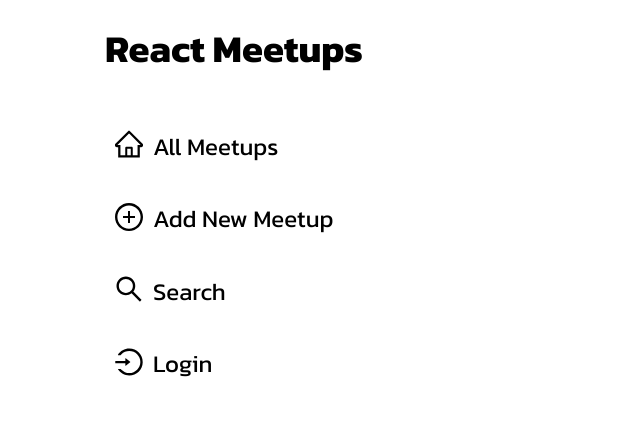
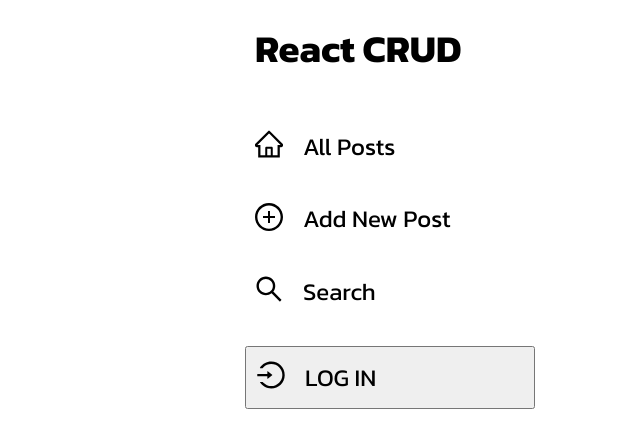
Before and after one commit to saanglee/nextjs-crud, a Next.js app: page / in a window 1280 px wide. Shown: the top 448 px of the page, without its empty margins (75-715 px from the left). Built offline with nearby package versions, Linux system fonts and the light colour scheme; no server answers; the database is empty.

Commit message:
feat: 프로필 및 로그인, 로그아웃 확인 버튼 추가

```diff
--- a/src/components/layout/MainNavigation.module.scss
+++ b/src/components/layout/MainNavigation.module.scss
@@ -1,5 +1,6 @@
 @use 'styles/mixins/responsive';
 @use 'styles/constants/colors';
+@use 'styles/constants/sizes';
 
 .main-nav {
   $self: #{&};
@@ -12,19 +13,18 @@
 
   @include responsive.between(772px, 1264px) {
     & {
-      position: static;
       width: 110px;
-      height: 100%;
+      height: 100vh;
       flex-direction: column;
     }
   }
 
   @include responsive.after(1265px) {
     & {
-      position: static;
-      width: 300px;
-      height: 100%;
+      width: 310px;
+      height: 100vh;
       flex-direction: column;
+      padding-right: 20px;
     }
   }
   :global {
@@ -76,7 +76,6 @@
       justify-content: center;
       @include responsive.between(772px, 1264px) {
         & {
-          padding: 10px;
           flex-direction: column;
           align-items: center;
           padding: 16px 0;
@@ -91,7 +90,6 @@
         }
         span {
           display: inline-block;
-          padding-left: 10px;
         }
       }
     }
@@ -100,6 +98,29 @@
       display: none;
       @include responsive.between(772px, 1264px) {
         display: none;
+      }
+    }
+
+    #{$self}__profile {
+      display: none;
+      position: absolute;
+      bottom: 0;
+      padding: 22px 10px;
+      // border: sizes.$BORDER;
+
+      @include responsive.between(772px, 1264px) {
+        & {
+          display: block;
+        }
+        .profile__span {
+          display: none;
+        }
+      }
+
+      @include responsive.after(1265px) {
+        & {
+          display: block;
+        }
       }
     }
   }
--- a/src/components/layout/MainNavigation.tsx
+++ b/src/components/layout/MainNavigation.tsx
@@ -1,33 +1,51 @@
 import Link from 'next/link';
 import classNames from 'classnames/bind';
 import styles from './MainNavigation.module.scss';
-import { HomeOutlined, PlusCircleOutlined, SearchOutlined, LoginOutlined } from '@ant-design/icons';
+import { HomeOutlined, PlusCircleOutlined, SearchOutlined, LoginOutlined, UserOutlined } from '@ant-design/icons';
+import { userState } from 'store/auth';
+import { useRecoilState } from 'recoil';
+import { auth } from '../../firebase/clientApp';
+import { useIdToken } from 'react-firebase-hooks/auth';
+import { signOut } from 'firebase/auth';
 
 const cx = classNames.bind(styles);
 
 const iconStyle = {
   fontSize: 28,
+  paddingRight: 20,
 };
 
+// firebase:authUser:AIzaSyDjFy4PGbLxPVE6dYHzFimyyoPm7MCr9jU
+// const accessToken = typeof window !== 'undefined' ? sessionStorage.getItem('accessToken') : null;
+
 const MainNavigation = () => {
+  const [user] = useIdToken(auth);
+  console.log(user?.email, user?.uid);
+
+  const logout = () => {
+    signOut(auth).then(() => {
+      alert('로그아웃!');
+    });
+  };
+
   return (
     <nav className={cx('main-nav')}>
       <div className="main-nav__logo">
         <Link href="/" className="main-nav__logo-a">
-          React Meetups
+          React CRUD
         </Link>
       </div>
       <ul className="main-nav__ul">
         <li className="main-nav__li">
           <Link href="/">
             <HomeOutlined style={iconStyle} />
-            <span className="main-nav__span">All Meetups</span>
+            <span className="main-nav__span">All Posts</span>
           </Link>
         </li>
         <li className="main-nav__li">
-          <Link href="/new-meetup">
+          <Link href="/new-post">
             <PlusCircleOutlined style={iconStyle} />
-            <span className="main-nav__span">Add New Meetup</span>
+            <span className="main-nav__span">Add New Post</span>
           </Link>
         </li>
 
@@ -37,14 +55,27 @@ const MainNavigation = () => {
             <span className="main-nav__span">Search</span>
           </Link>
         </li>
+      </ul>
+      {user ? (
+        <div className="main-nav__profile">
+          <UserOutlined style={iconStyle} />
+          <span className="profile__span">{user?.email?.split('@')[0]}</span>
+          <button className="main-nav__li" onClick={logout}>
+            <Link href="/login">
+              <LoginOutlined style={iconStyle} />
 
-        <li className="main-nav__li">
+              <span className="main-nav__span">LOG OUT</span>
+            </Link>
+          </button>
+        </div>
+      ) : (
+        <button className="main-nav__li">
           <Link href="/login">
             <LoginOutlined style={iconStyle} />
-            <span className="main-nav__span">Login</span>
+            <span className="main-nav__span">LOG IN</span>
           </Link>
-        </li>
-      </ul>
+        </button>
+      )}
     </nav>
   );
 };
```
